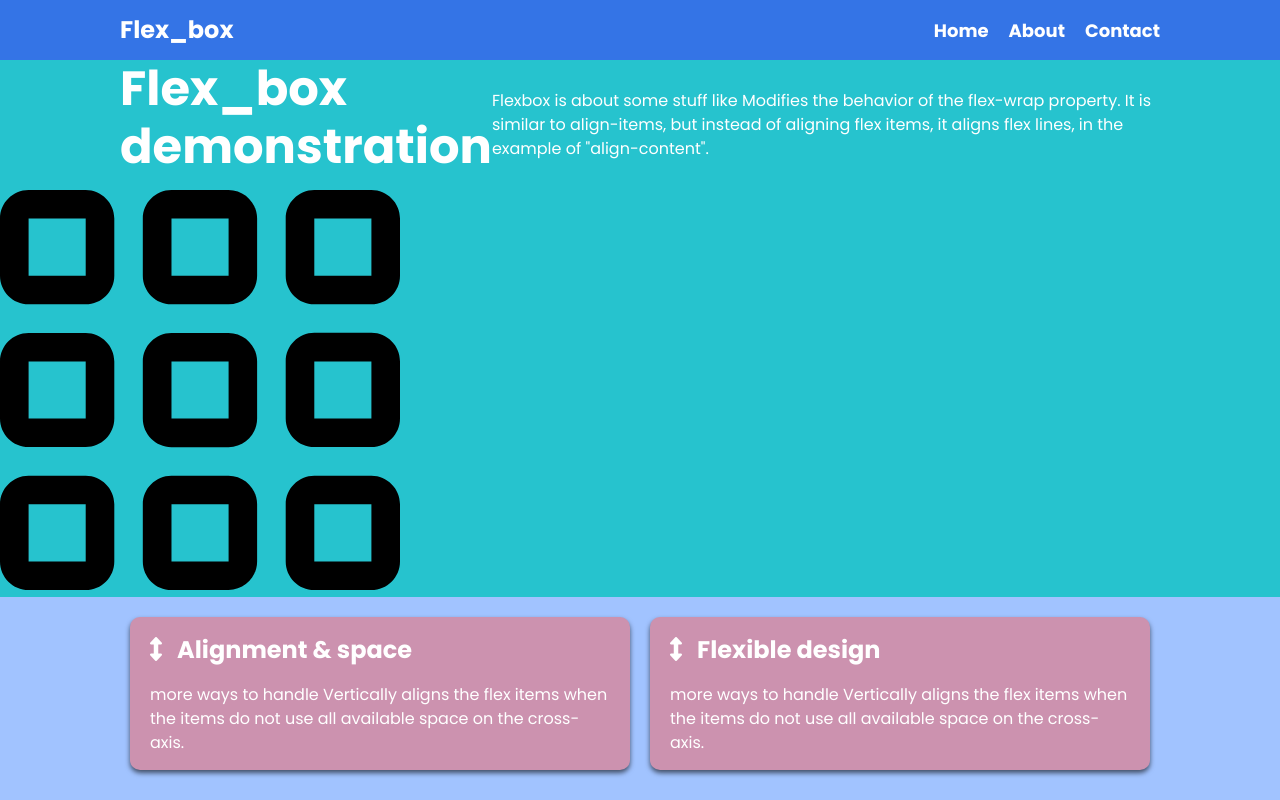
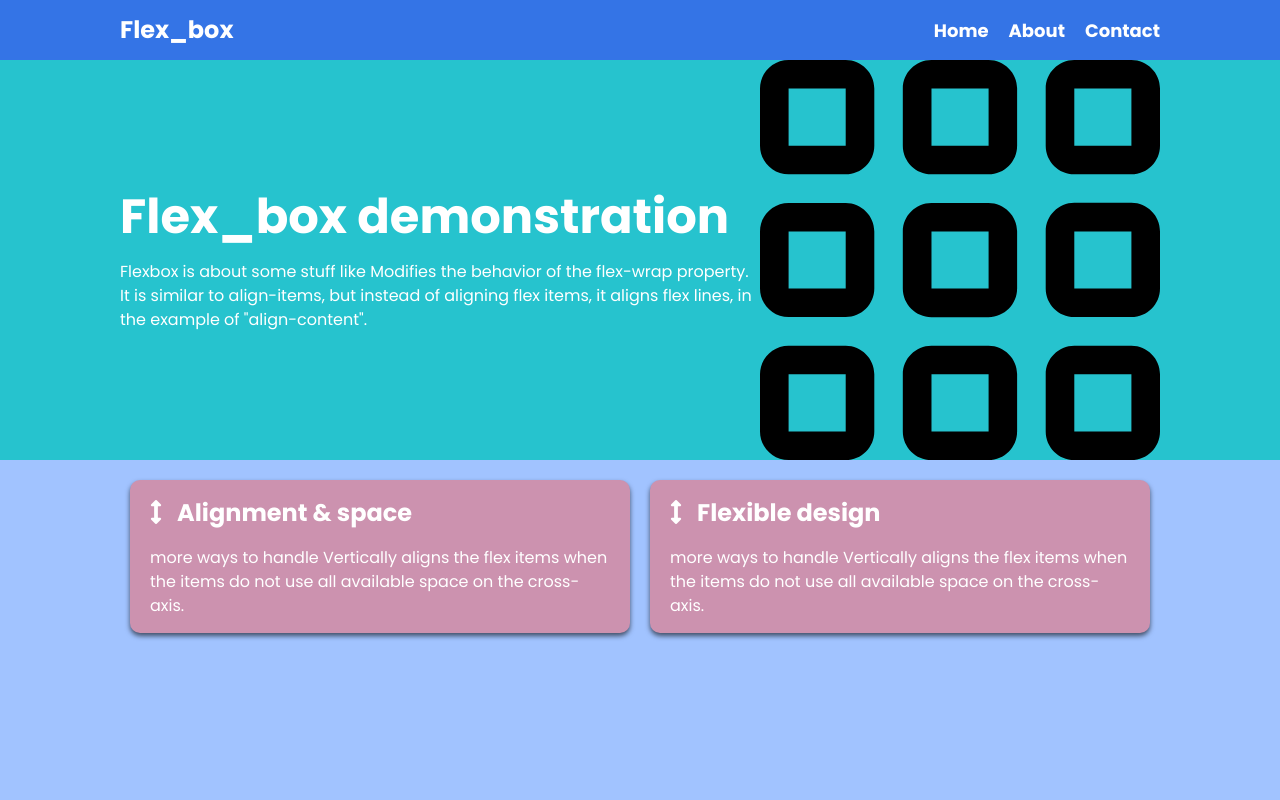
Before and after one commit to IZOIGOT/Flex_box, a plain HTML site: page index.html in a window 1280 px wide. Drawn offline with Linux system fonts and the light colour scheme.

Commit message:
fix flex img

```diff
--- a/index.html
+++ b/index.html
@@ -8,8 +8,12 @@
         <meta name="description" content="">
         <meta name="viewport" content="width=device-width, initial-scale=1">
         <link rel="stylesheet" href="style.css">
-        <link rel="stylesheet" href="https://cdnjs.cloudflare.com/ajax/libs/font-awesome/6.1.1/css/all.min.css" integrity="sha512-KfkfwYDsLkIlwQp6LFnl8zNdLGxu9YAA1QvwINks4PhcElQSvqcyVLLD9aMhXd13uQjoXtEKNosOWaZqXgel0g==" crossorigin="anonymous" referrerpolicy="no-referrer" />
-    </head>
+        <link
+        rel="stylesheet"
+        href="https://pro.fontawesome.com/releases/v5.10.0/css/all.css"
+        integrity="sha384-AYmEC3Yw5cVb3ZcuHtOA93w35dYTsvhLPVnYs9eStHfGJvOvKxVfELGroGkvsg+p"
+        crossorigin="anonymous"
+        />
     <body>
         <nav class="navbar">
             <div class="container">
@@ -30,12 +34,16 @@
         <!-- Creats a header  with container  -->
         <header class="header">
             <div class="container">
-                <h1>Flex_box demonstration</h1>
-                <p>
-                    Flexbox is about some stuff like Modifies the behavior of the flex-wrap property. It is similar to align-items, but instead of aligning flex items, it aligns flex lines, in the example of "align-content".
-                </p>
+                <div>
+                    <h1>Flex_box demonstration</h1>
+                    <p>
+                    Flexbox is about some stuff like Modifies the behavior of
+                    the flex-wrap property. It is similar to align-items, but instead
+                     of aligning flex items, it aligns flex lines, in the example of "align-content".
+                    </p>
+                </div>
+                <img src="grid.svg" alt="" />
             </div>
-            <img src="grid.svg" alt="" />
         </header>
 
         <!-- adding section with class boxes -->
@@ -58,6 +66,5 @@
                 </div>
             </div>
         </section>
-        <script src="" async defer></script>
     </body>
 </html>
```
